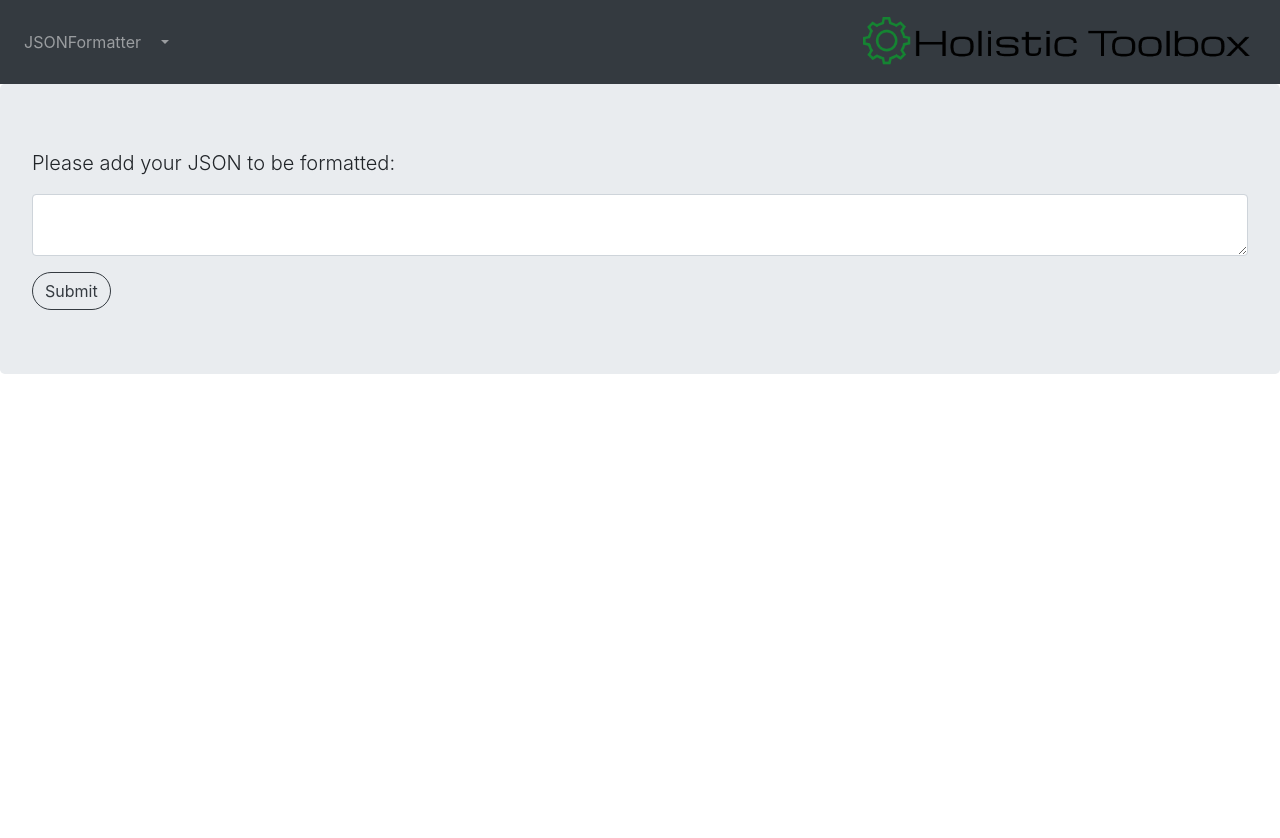
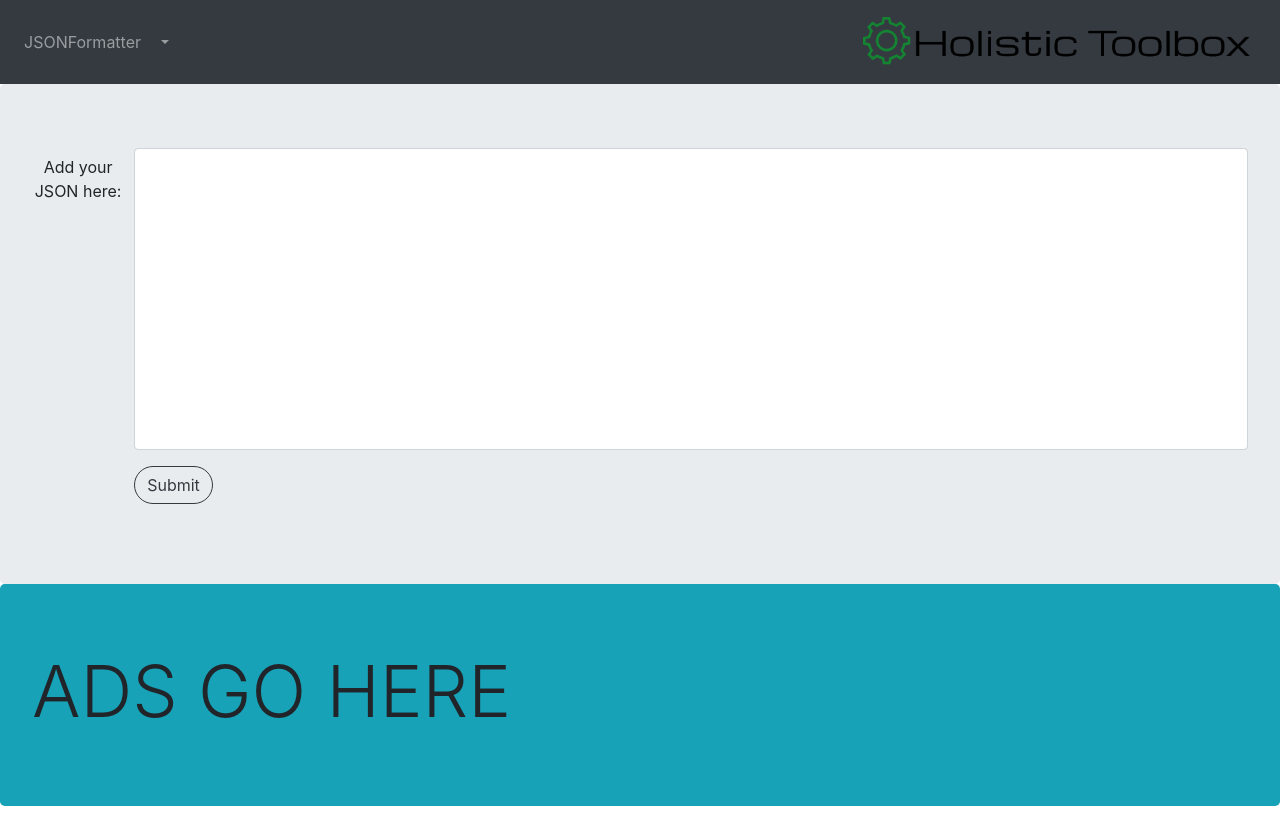
Before and after one commit to holistic-web/toolbox, a Vue app in the folder tools/jsonformatter/: page / in a window 1280 px wide. Before the commit the page ends 800 px from the top, so only its background shows below. Built offline with nearby package versions, Linux system fonts and the light colour scheme.

Commit message:
feat: added AdBanner and edited main page

```diff
--- a/tools/jsonformatter/src/App.vue
+++ b/tools/jsonformatter/src/App.vue
@@ -1,24 +1,22 @@
 <template>
   <div id="app">
-    <!-- <img alt="Vue logo" src="./assets/logo.png"> -->
-    <AppHeader />
-    <Page />
+    <app-header />
+    <page />
+    <ad-banner />
   </div>
 </template>
 
 <script>
 import AppHeader from './components/AppHeader.vue'
 import Page from './components/Page.vue'
+import AdBanner from './components/AdBanner.vue'
 
 export default {
   name: 'app',
   components: {
     AppHeader,
-    Page
+    Page,
+    AdBanner
   }
 }
 </script>
-
-<style>
-
-</style>
--- /dev/null
+++ b/tools/jsonformatter/src/components/AdBanner.vue
@@ -0,0 +1,11 @@
+<template>
+	<div class="page" >
+		<b-jumbotron bg-variant="info" header="ADS GO HERE"/>
+	</div>
+</template>
+
+<script>
+export default {
+	name: 'AdBanner',
+}
+</script>
--- a/tools/jsonformatter/src/components/Page.vue
+++ b/tools/jsonformatter/src/components/Page.vue
@@ -1,8 +1,14 @@
 <template>
 	<div class="page" >
-		<b-jumbotron lead="Please add your JSON to be formatted:">
-            <b-form-textarea class="page__input"></b-form-textarea>
-            <b-button class="page_input_submit" pill variant="outline-dark" @click="submit">Submit</b-button>
+		<b-jumbotron id="jumbotron">
+            <b-form-group
+				label-cols-sm="1"
+				label="Add your JSON here:"
+				label-align-sm="center"
+				label-for="input-json">
+                <b-form-textarea class="page__input" id="input-json" rows="12" max-rows="100"></b-form-textarea>
+                <b-button pill variant="outline-dark" @click="submit">Submit</b-button>
+            </b-form-group>
 		</b-jumbotron>
 	</div>
 </template>
@@ -19,6 +25,11 @@ export default {
 </script>
 
 <style lang="scss">
+
+#jumbotron{
+    margin-bottom: 0rem;
+}
+
 .page {
 	&__input{
         margin-bottom: 1rem;
```
